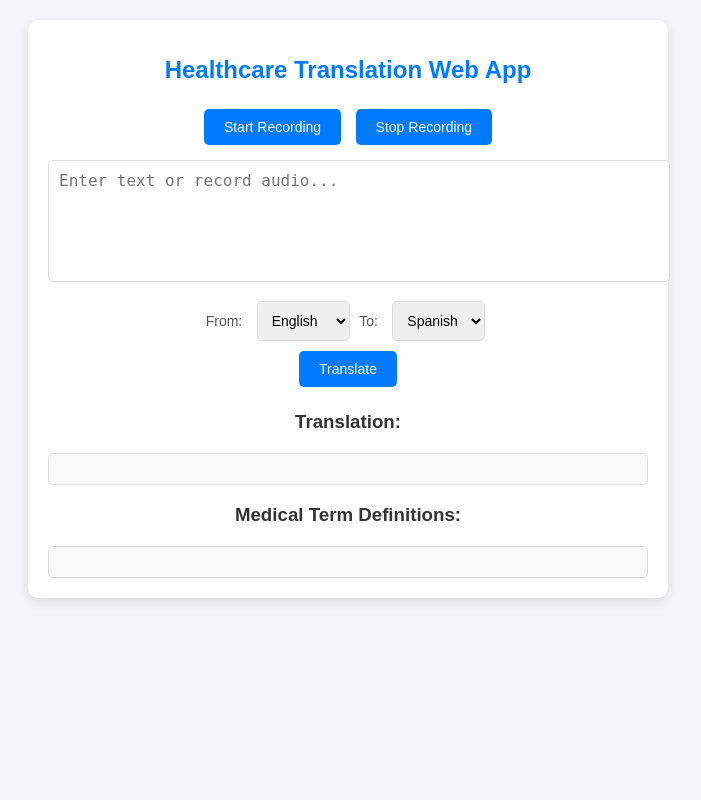
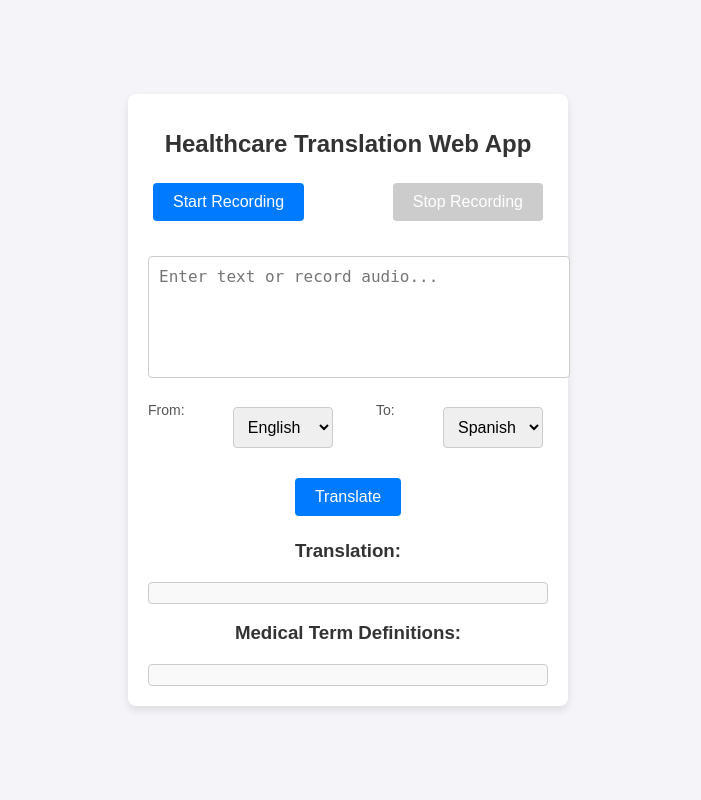
Before and after one commit to Yussifweb3/healthcare_translation_app-with-genrative-AI, a Flask app: page / in a window 1280 px wide. Shown: the whole page, without its empty margins (292-993 px from the left). Run offline with Flask 3, Linux system fonts and the light colour scheme; data that the repository does not hold is empty.

Commit message:
Update style.css

```diff
--- a/static/style.css
+++ b/static/style.css
@@ -102,3 +102,89 @@ label {
     margin-right: 5px;
     color: #555;
 }
+body {
+    font-family: Arial, sans-serif;
+    background-color: #f4f4f9;
+    margin: 0;
+    padding: 0;
+    display: flex;
+    justify-content: center;
+    align-items: center;
+    height: 100vh;
+}
+
+.container {
+    background-color: #fff;
+    padding: 20px;
+    border-radius: 8px;
+    box-shadow: 0 4px 8px rgba(0, 0, 0, 0.1);
+    width: 400px;
+    max-width: 100%;
+}
+
+h1 {
+    text-align: center;
+    color: #333;
+}
+
+.recording-section {
+    display: flex;
+    justify-content: space-between;
+    margin-bottom: 20px;
+}
+
+button {
+    padding: 10px 20px;
+    border: none;
+    border-radius: 4px;
+    background-color: #007bff;
+    color: #fff;
+    cursor: pointer;
+    font-size: 16px;
+}
+
+button:disabled {
+    background-color: #ccc;
+    cursor: not-allowed;
+}
+
+textarea {
+    width: 100%;
+    height: 100px;
+    padding: 10px;
+    border: 1px solid #ccc;
+    border-radius: 4px;
+    margin-bottom: 20px;
+    font-size: 16px;
+}
+
+.language-selection {
+    display: flex;
+    justify-content: space-between;
+    margin-bottom: 20px;
+}
+
+select {
+    padding: 10px;
+    border: 1px solid #ccc;
+    border-radius: 4px;
+    font-size: 16px;
+}
+
+.translated-text {
+    margin-top: 20px;
+    padding: 10px;
+    background-color: #f9f9f9;
+    border: 1px solid #ccc;
+    border-radius: 4px;
+    font-size: 16px;
+}
+
+.definitions-area {
+    margin-top: 20px;
+    padding: 10px;
+    background-color: #f9f9f9;
+    border: 1px solid #ccc;
+    border-radius: 4px;
+    font-size: 16px;
+}
```
